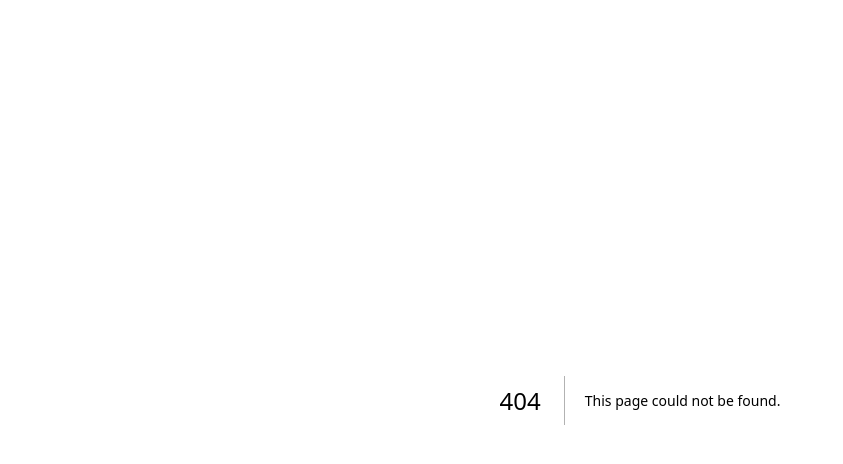
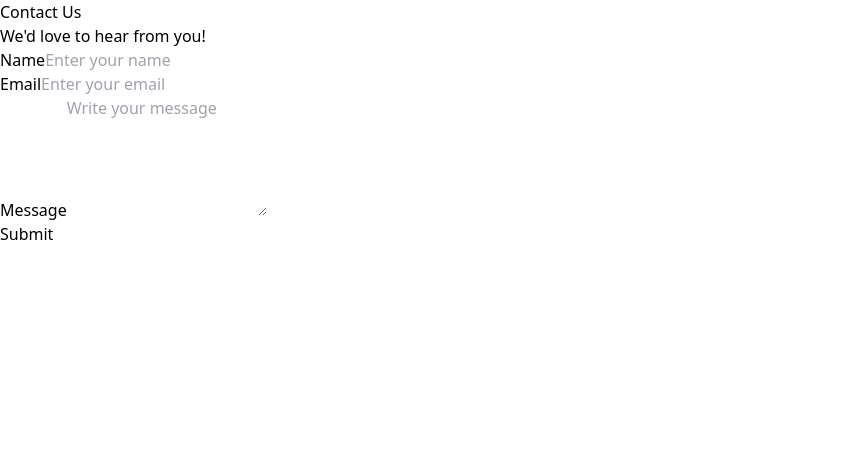
Before and after one commit to HunterMahmud/JobSphere, a Next.js app: page /aboutus in a window 1280 px wide. Before the commit this address had no page. Shown: the top 464 px of the page, without its empty margins (0-843 px from the left). Built offline with nearby package versions, Linux system fonts and the light colour scheme.

Commit message:
add: aboutus page added

```diff
--- /dev/null
+++ b/src/app/aboutus/page.jsx
@@ -0,0 +1,13 @@
+import React from 'react';
+import ContactUs from './../../components/ContactUs';
+
+const AboutUsPage = () => {
+    return (
+        <div>
+
+           <ContactUs/>
+        </div>
+    );
+};
+
+export default AboutUsPage;
```
